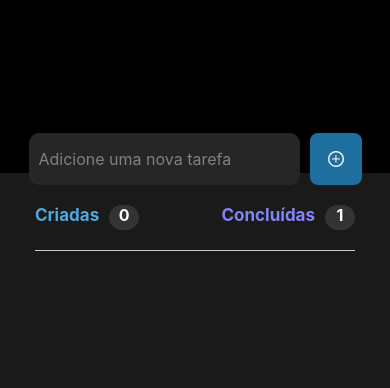
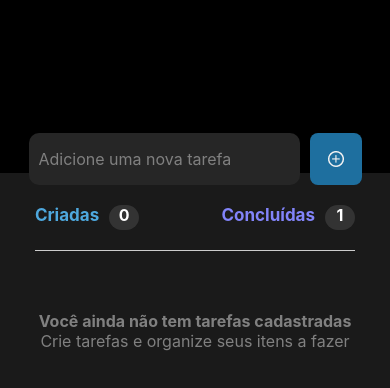
Before and after one commit to atirson/app-todo, a React Native app: screen / in a window 390 px wide. Shown: the top 388 px of the page. Built offline with nearby package versions, Linux system fonts and the light colour scheme; grey boxes are pictures that could not be loaded.

Commit message:
feat: Added component when list is empty

```diff
--- /dev/null
+++ b/src/components/EmptyList/index.tsx
@@ -0,0 +1,13 @@
+import { View, Image, Text } from 'react-native'
+
+import { styles } from './styles'
+
+export const EmptyList = () => {
+  return (
+    <View style={styles.container}>
+      <Image style={styles.image} source={require('../../assets/clipboard.png')} />
+      <Text style={styles.title}>Você ainda não tem tarefas cadastradas</Text>
+      <Text style={styles.subtitle}>Crie tarefas e organize seus itens a fazer</Text>
+    </View>
+  )
+}
--- /dev/null
+++ b/src/components/EmptyList/styles.ts
@@ -0,0 +1,22 @@
+import { StyleSheet } from 'react-native';
+
+export const styles = StyleSheet.create({
+  container: {
+    marginTop: 40,
+  },
+  image: {
+    alignSelf: 'center',
+  },
+  title: {
+    fontSize: 16,
+    fontWeight: 'bold',
+    color: '#808080',
+    textAlign: 'center',
+    marginTop: 20,
+  },
+  subtitle: {
+    fontSize: 16,
+    color: '#808080',
+    textAlign: 'center',
+  },
+});
--- a/src/screens/Home/index.tsx
+++ b/src/screens/Home/index.tsx
@@ -1,5 +1,6 @@
 import { StyleSheet, Text, View } from 'react-native';
 import { ButtonAdd } from '../../components/ButtonAdd';
+import { EmptyList } from '../../components/EmptyList';
 import { Input } from '../../components/Input';
 import { Logo } from '../../components/Logo';
 import { Progress } from '../../components/Progress';
@@ -14,6 +15,8 @@ export const Home = () => {
         <ButtonAdd />
       </View>
       <Progress />
+
+      <EmptyList />
     </View>
   )
 }
```
